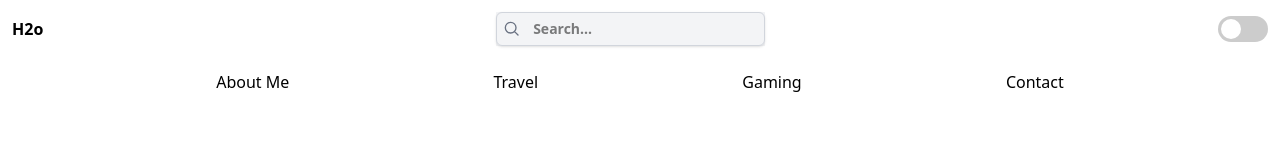
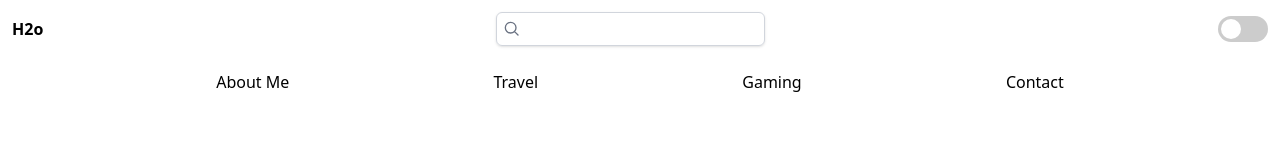
Before and after one commit to H2oZN/Start101, a Next.js app: page / in a window 1280 px wide. Shown: the top 160 px of the page. Built offline with nearby package versions, Linux system fonts and the light colour scheme.

Commit message:
fix Search bar

```diff
--- a/Components/Header.js
+++ b/Components/Header.js
@@ -5,12 +5,11 @@ export default function Page() {
       <div className="flex m-3 justify-between font-extrabold items-center">
         <div>H2o</div>
         <div>
-          <div class="flex items-center justify-center bg-gray-100">
+          <div class="flex items-center justify-center ">
             <div class="w-full max-w-xs">
               <div class="relative">
                 <input
                   type="text"
-                  placeholder="Search..."
                   class="w-full pl-9 pr-3 py-1.5 text-sm rounded-md border border-gray-300 focus:outline-none focus:ring-2 focus:ring-blue-400 shadow-sm"
                 />
                 <div class="absolute inset-y-0 left-0 flex items-center pl-2">
--- a/app/page.js
+++ b/app/page.js
@@ -12,19 +12,11 @@ export default function Home() {
       <body>
         <div>
           <div className="flex flex-col justify-center items-center min-h-screen ">
-
-
             {/* <Allproduct /> */}
-
             {/* <MyWrap>Hello</MyWrap>
             <MyWrap>This is my world</MyWrap> */}
-
-            <Button/>
-            <ButtonSet/>
-            test clone project on pc
-
-
-
+            {/* <Button/>
+            <ButtonSet/> */}
           </div>
         </div>
       </body>
```
